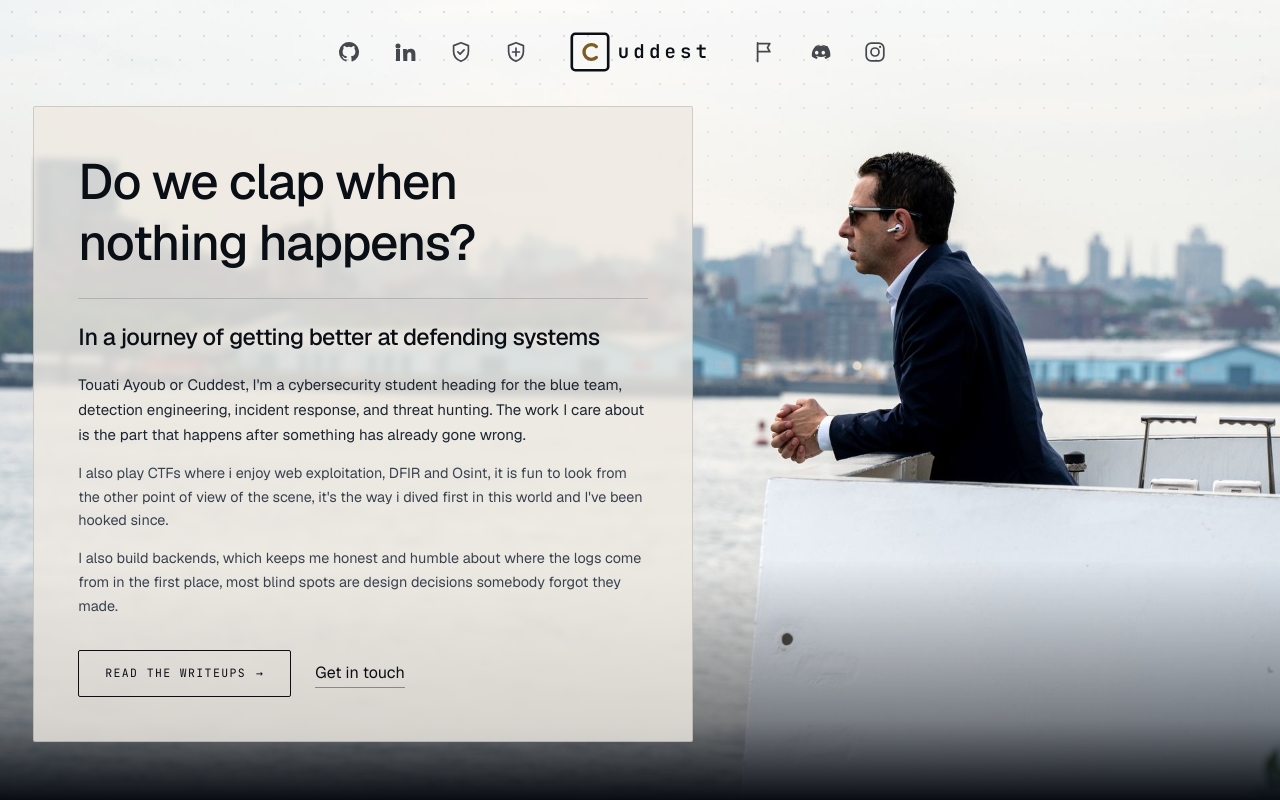
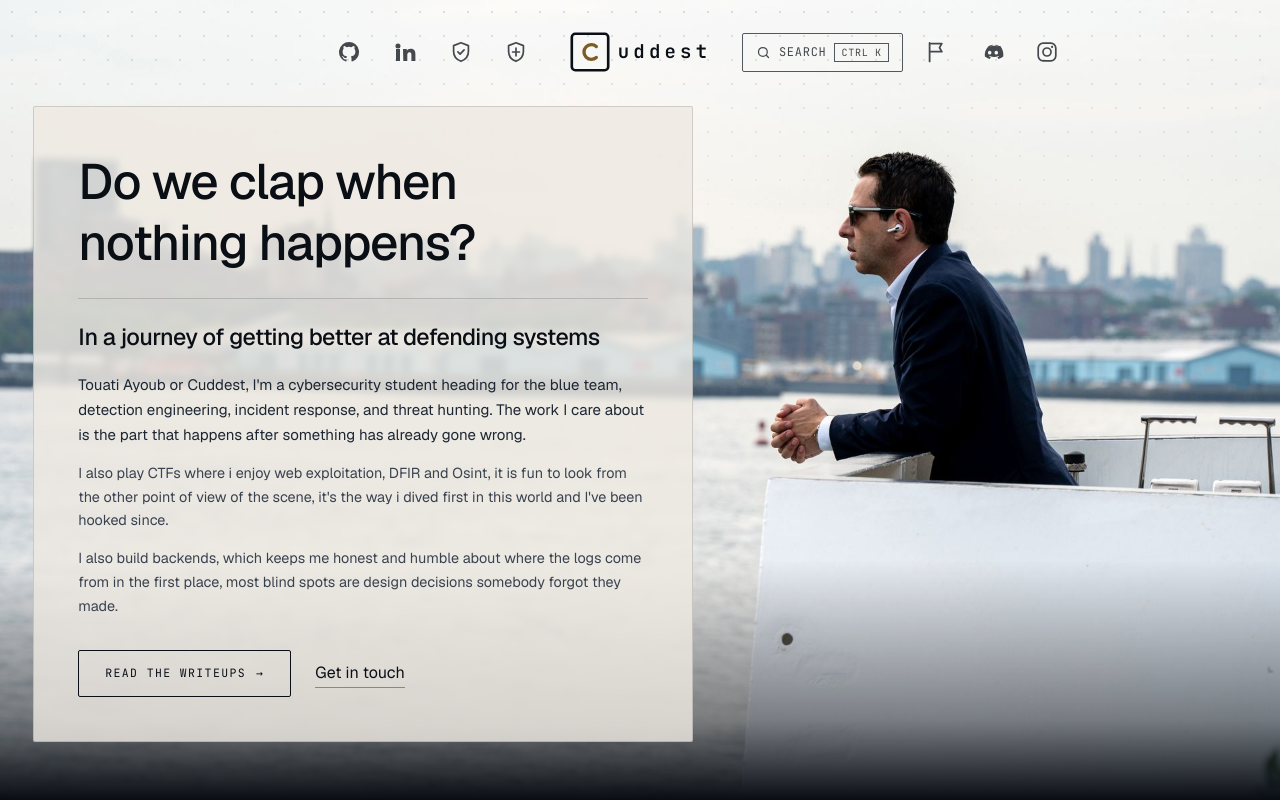
Before and after one commit to cuddest/cuddest, a plain HTML site: page index.html in a window 1280 px wide. Shown: the top 800 px of the page. Drawn offline with nearby package versions, Linux system fonts and the light colour scheme.

Commit message:
Remove footer copyright, add search trigger to top bar

```diff
--- a/css/style.css
+++ b/css/style.css
@@ -586,9 +586,9 @@ kbd{
 }
 
 /* ---- socials ---- */
+.topbar-side.right{ grid-column:3; justify-self:start; display:flex; align-items:center; gap:clamp(4px,.9vw,12px); }
 .topsocials{ display:flex; align-items:center; gap:clamp(4px, .9vw, 12px); }
 .topsocials.left{ grid-column:1; justify-self:end; }
-.topsocials.right{ grid-column:3; justify-self:start; }
 .topsocials a{
   display:grid; place-items:center;
   width:44px; height:44px; border-radius:var(--radius);
@@ -597,6 +597,19 @@ kbd{
 }
 .topsocials a:hover{ opacity:1; color:var(--logo-accent); transform:translateY(-2px); }
 .topsocials svg{ width:24px; height:24px; }
+
+/* ---- search trigger ---- */
+.topbar-search{
+  display:inline-flex; align-items:center; gap:8px;
+  padding:9px 13px; border:1px solid var(--rule);
+  border-radius:var(--radius); background:transparent;
+  color:inherit; font-family:var(--mono); font-size:12px;
+  letter-spacing:.06em; text-transform:uppercase;
+  cursor:pointer; opacity:.75;
+  transition:opacity .16s, color .16s, transform .16s;
+}
+.topbar-search:hover{ opacity:1; color:var(--logo-accent); transform:translateY(-2px); }
+.topbar-search svg{ width:15px; height:15px; flex:none; }
 
 @media (max-width:700px){
   /* on phones the bar stacks: logo above, icons centred beneath */
--- a/index.html
+++ b/index.html
@@ -34,7 +34,17 @@
       <span class="logo-word">uddest</span>
     </a>
 
-    <ul class="topsocials side right" id="topSocialsRight"></ul>
+    <div class="topbar-side right">
+      <button class="topbar-search" id="searchTrigger" type="button" aria-label="Search">
+        <svg viewBox="0 0 24 24" fill="none" stroke="currentColor" stroke-width="2" stroke-linecap="round" aria-hidden="true">
+          <circle cx="11" cy="11" r="7"/>
+          <path d="m20 20-3.5-3.5"/>
+        </svg>
+        <span>Search</span>
+        <kbd>Ctrl K</kbd>
+      </button>
+      <ul class="topsocials" id="topSocialsRight"></ul>
+    </div>
   </div>
 </header>
 
@@ -134,7 +144,6 @@
 
 <footer class="colophon">
   <div class="wrap colophon-in">
-    <span id="footerLeft"></span>
     <span>Set in Geist &amp; JetBrains Mono — press <kbd>/</kbd> to search</span>
     <span><a class="ulink" href="#top">Back to top</a></span>
   </div>
--- a/js/main.js
+++ b/js/main.js
@@ -101,8 +101,7 @@
       )
       .join("");
 
-    $("#footerLeft").textContent = `© ${new Date().getFullYear()} ${PROFILE.name}`;
-  }
+    }
 
   /* The page's sections, in order. Used by the contents list and search. */
   const SECTIONS = [
@@ -370,6 +369,8 @@
     root.addEventListener("click", (e) => {
       if (e.target === root) close();
     });
+    const trigger = $("#searchTrigger");
+    if (trigger) trigger.addEventListener("click", open);
     input.addEventListener("input", () => search(input.value));
 
     input.addEventListener("keydown", (e) => {
```
